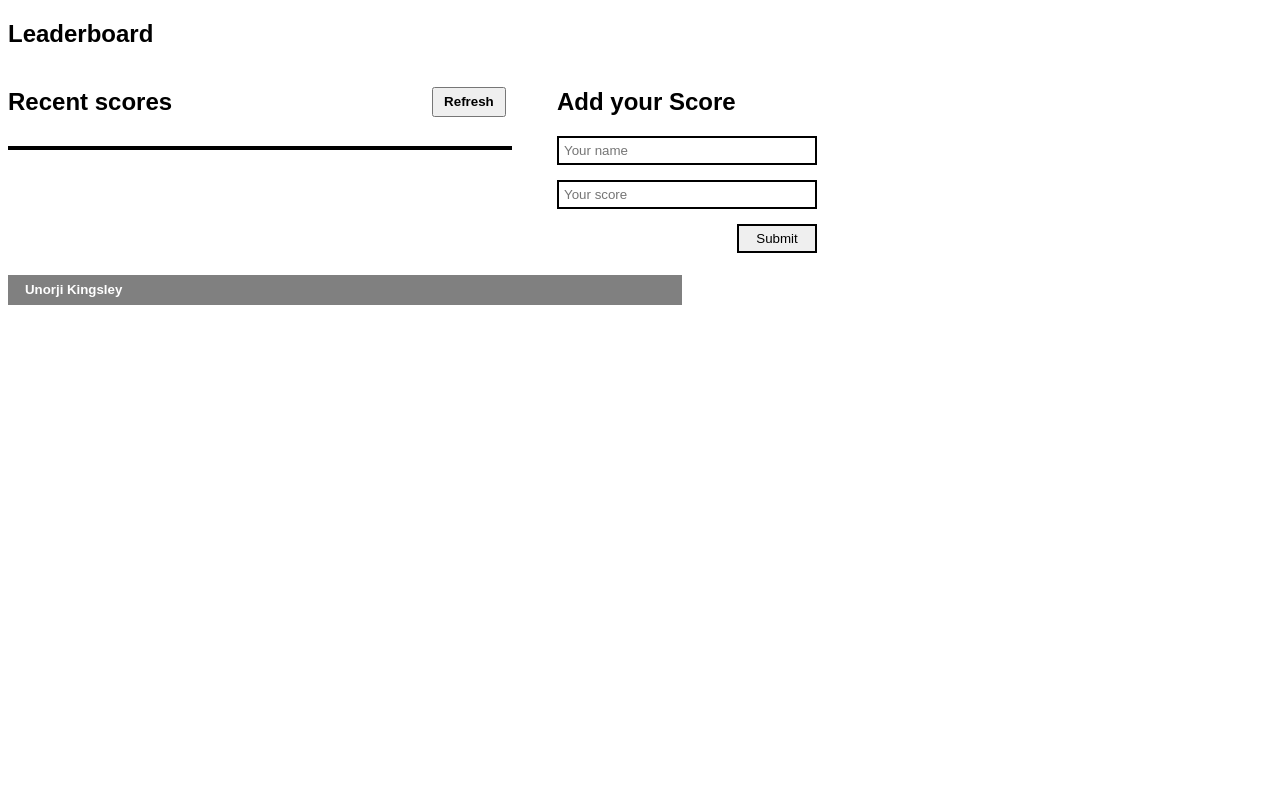
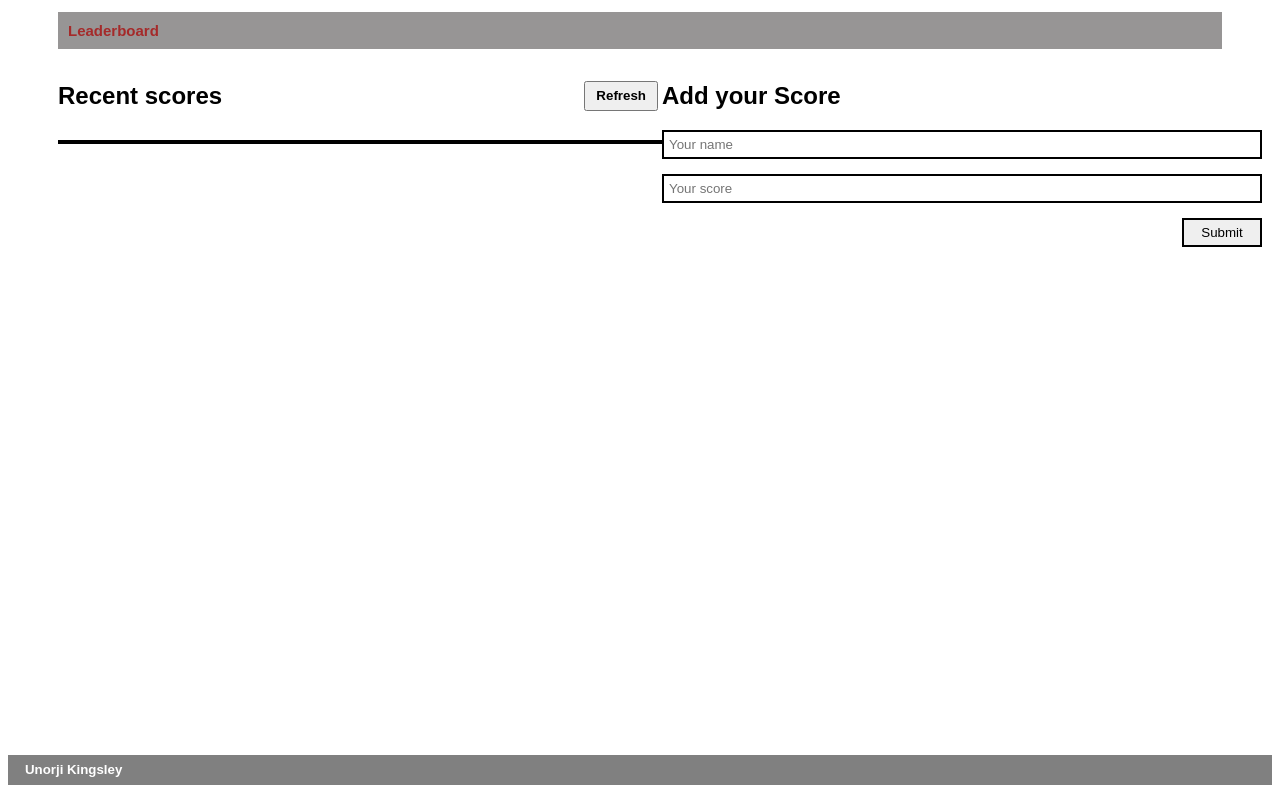
Before and after one commit to unorjikingsley/Leaderboard, a website built with webpack: page src/index.html in a window 1280 px wide. Built offline with nearby package versions, Linux system fonts and the light colour scheme.

Commit message:
styled the project

```diff
--- a/src/index.css
+++ b/src/index.css
@@ -2,19 +2,38 @@
   font-family: sans-serif;
 }
 
+body {
+  background-color: rgb(255, 255, 255);
+}
+
 .sec1 {
   margin-bottom: 20px;
+  padding-left: 50px;
+  padding-right: 50px;
+  height: 90vh;
+}
+
+.nav {
+  background-color: rgb(151, 149, 149);
+}
+
+h1 {
+  padding: 10px 0 10px 10px;
+  font-size: 15px;
+  font-weight: 900;
+  color: brown;
 }
 
 .head {
   display: flex;
-  gap: 45px;
+  justify-content: space-between;
 }
 
 .recent {
   display: flex;
   align-items: center;
-  gap: 40px;
+  justify-content: space-between;
+  width: 600px;
 }
 
 #btn {
@@ -25,16 +44,22 @@
   margin-left: 220px;
 }
 
+#btn:hover {
+  background-color: gray;
+  color: white;
+  border: 1px solid brown;
+}
+
 .table {
   border: 2px solid black;
   margin-top: 10px;
-  width: 500px;
+  width: 600px;
 }
 
 .addscorecont {
   display: flex;
   flex-direction: column;
-  width: 260px;
+  width: 600px;
   gap: 15px;
 }
 
@@ -47,7 +72,13 @@ input[type="text"] {
   width: 80px;
   padding: 5px 0 5px 0;
   border: 2px solid black;
-  margin-left: 180px;
+  margin-left: 520px;
+}
+
+#submit:hover {
+  background-color: gray;
+  color: white;
+  border: none;
 }
 
 .footer {
@@ -55,7 +86,7 @@ input[type="text"] {
   height: 30px;
   text-align: start;
   padding-left: 10px;
-  width: 52.5%;
+  width: auto;
 }
 
 .foot {
--- a/src/index.html
+++ b/src/index.html
@@ -9,7 +9,9 @@
 </head>
 <body>
   <section class="sec1">
-    <h1>Leaderboard</h1>
+    <div class="nav">
+      <h1>Leaderboard</h1>
+    </div>
     <div class="head">
       <div class="cont">
         <div class="recent">
```
